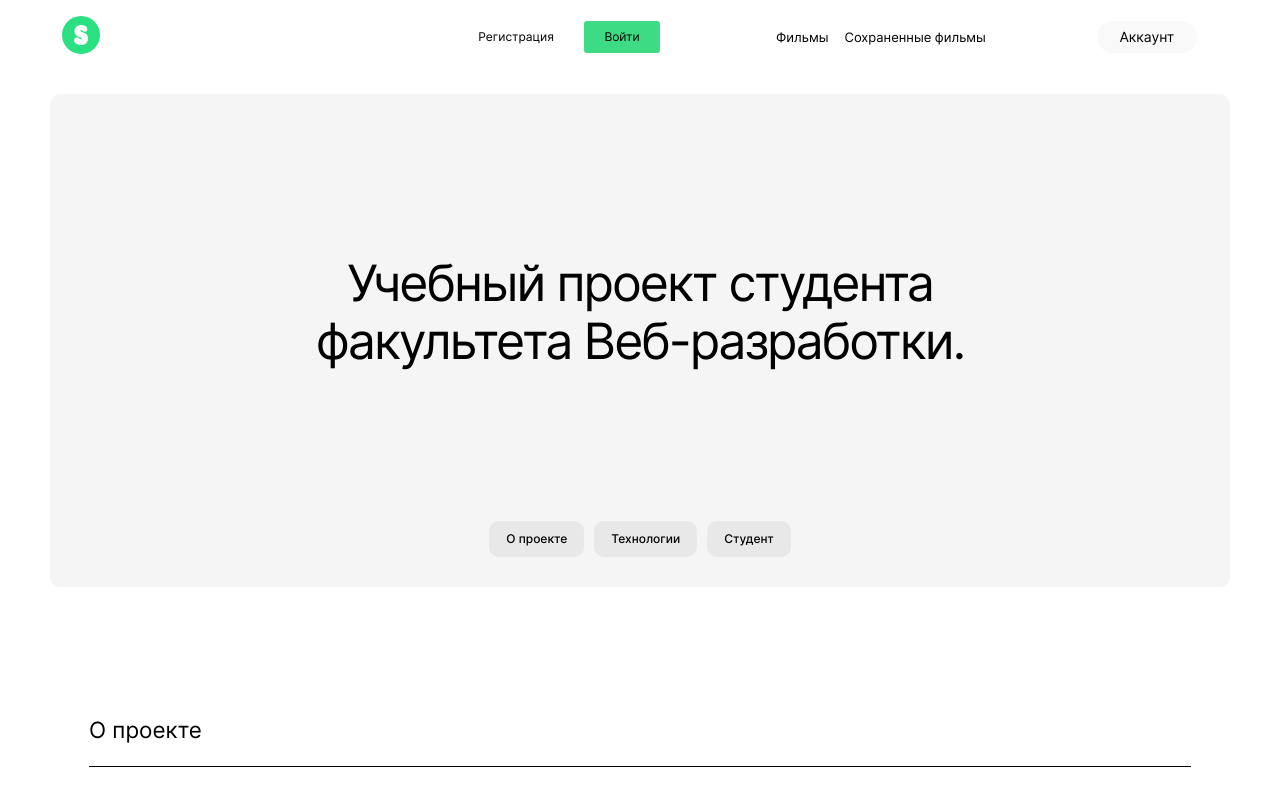
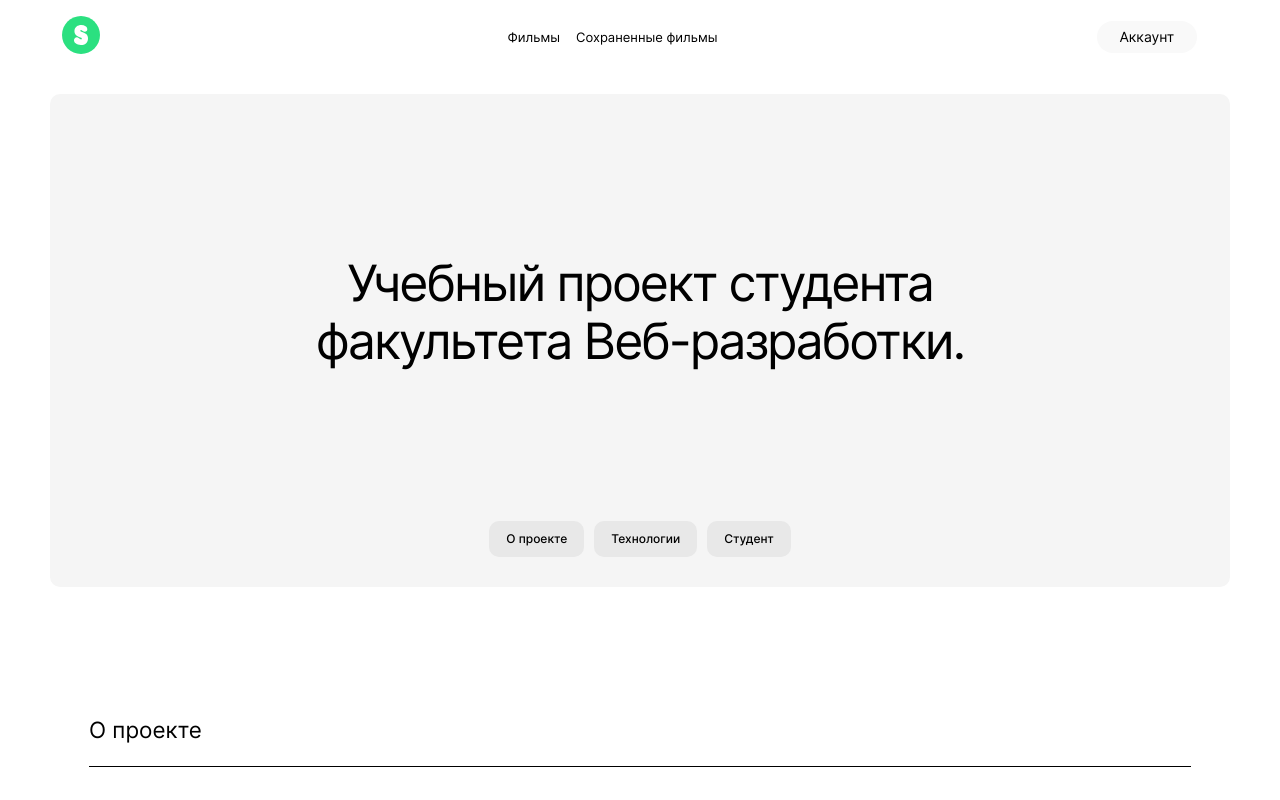
Before and after one commit to Aysad26/movies-explorer-frontend, a React (Create React App) app: page / in a window 1280 px wide. Shown: the top 800 px of the page. Built offline with nearby package versions, Linux system fonts and the light colour scheme.

Commit message:
comment navigation

```diff
--- a/src/components/Header/Navigation/Navigation.jsx
+++ b/src/components/Header/Navigation/Navigation.jsx
@@ -15,8 +15,8 @@ function Navigation() {
 
   return (
     <>
-
-      <nav className='nav guest'>
+      {/* Тут закомментировал пока */}
+      {/*<nav className='nav guest'>
         <ul className='nav__list'>
           <li>
             <NavLink className='nav__guest-link' to='/signup'>Регистрация</NavLink>
@@ -25,7 +25,7 @@ function Navigation() {
             <NavLink className='nav__guest-link nav__guest-link_green' to='/signin'>Войти</NavLink>
          </li>
       </ul>
-      </nav>
+  </nav>*/}
 
       {/* Меню авторизованного пользователя */}
       <button type='button' className={`nav__btn ${isNavOpened && 'nav__btn_close'}`} onClick={handleNavClick}/>
```
